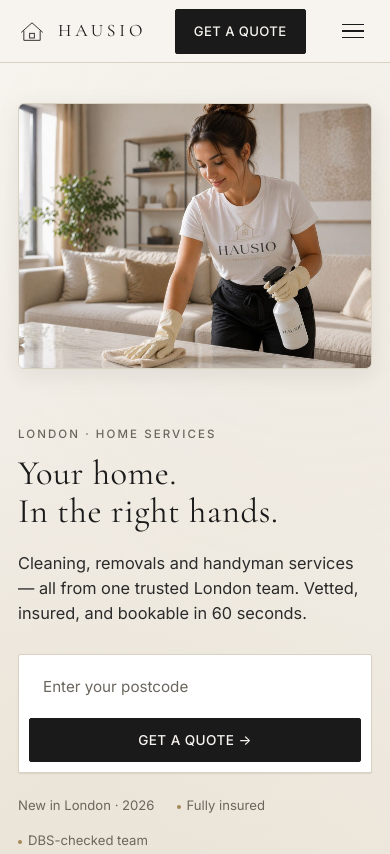
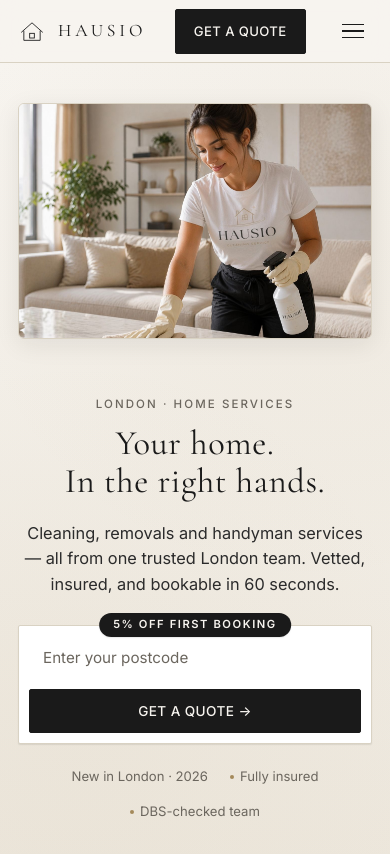
Before and after one commit to Serfer54/hausio, a plain HTML site: page index.html in a window 390 px wide. Shown: the top 854 px of the page. Drawn offline with nearby package versions, Linux system fonts and the light colour scheme.

Commit message:
Mobile hero: image top centered, text below, postcode with 5% badge
- Reorder hero on mobile: image (centered) → text → postcode
- Add 5% off first booking badge (pill label) on postcode form
- Center all hero content on mobile (text, form, trust badges)

```diff
--- a/css/style.css
+++ b/css/style.css
@@ -251,6 +251,7 @@ p  { margin: 0 0 1em; color: var(--ink-2); }
 }
 .hero-quote {
   display: flex;
+  flex-wrap: wrap;
   gap: 8px;
   background: #fff;
   padding: 6px;
@@ -259,6 +260,7 @@ p  { margin: 0 0 1em; color: var(--ink-2); }
   max-width: 520px;
   margin-bottom: 22px;
   box-shadow: var(--shadow-sm);
+  position: relative;
 }
 .hero-quote input {
   flex: 1;
@@ -272,6 +274,25 @@ p  { margin: 0 0 1em; color: var(--ink-2); }
 }
 .hero-quote input::placeholder { color: var(--muted); }
 .hero-quote .btn { flex-shrink: 0; }
+
+/* 5% off badge */
+.quote-badge {
+  position: absolute;
+  top: -13px;
+  left: 16px;
+  background: var(--ink);
+  color: var(--cream);
+  font-family: var(--sans);
+  font-size: .7rem;
+  font-weight: 600;
+  text-transform: uppercase;
+  letter-spacing: .14em;
+  padding: 4px 14px;
+  border-radius: 20px;
+  line-height: 1.4;
+  white-space: nowrap;
+  box-shadow: var(--shadow-sm);
+}
 
 .hero-trust {
   display: flex;
@@ -1088,8 +1109,12 @@ p  { margin: 0 0 1em; color: var(--ink-2); }
 @media (max-width: 900px) {
   .hero { padding: 64px 0 80px; }
   .hero-grid { grid-template-columns: 1fr; gap: 56px; }
-  .hero-visual { order: -1; }
-  .hero-photo { max-width: 480px; aspect-ratio: 4 / 3; }
+  .hero-visual { order: -1; display: flex; justify-content: center; }
+  .hero-photo { max-width: 480px; aspect-ratio: 4 / 3; margin: 0 auto; }
+  .hero-copy { text-align: center; }
+  .hero-quote { margin-left: auto; margin-right: auto; }
+  .quote-badge { left: 50%; transform: translateX(-50%); }
+  .hero-trust { justify-content: center; }
   .lede { max-width: 100%; }
 
   .price-grid { grid-template-columns: repeat(2, 1fr); }
@@ -1140,7 +1165,8 @@ p  { margin: 0 0 1em; color: var(--ink-2); }
   .nav-cta .btn { padding: 11px 18px; font-size: .82rem; }
 
   /* Hero */
-  .hero-photo { max-width: 100%; aspect-ratio: 4 / 3; }
+  .hero-photo { max-width: 100%; aspect-ratio: 3 / 2; border-radius: var(--radius-lg); }
+  .hero-copy { text-align: center; }
   .hero-quote {
     flex-direction: column;
     padding: 10px;
--- a/index.html
+++ b/index.html
@@ -50,6 +50,7 @@
       <h1>Your home.<br/>In the right hands.</h1>
       <p class="lede">Cleaning, removals and handyman services — all from one trusted London team. Vetted, insured, and bookable in 60 seconds.</p>
       <form class="hero-quote" action="book.html" method="get">
+        <span class="quote-badge">5% off first booking</span>
         <label class="sr-only" for="postcode">Postcode</label>
         <input id="postcode" name="postcode" type="text" placeholder="Enter your postcode" autocomplete="postal-code" />
         <button type="submit" class="btn btn-dark">Get a quote →</button>
```
